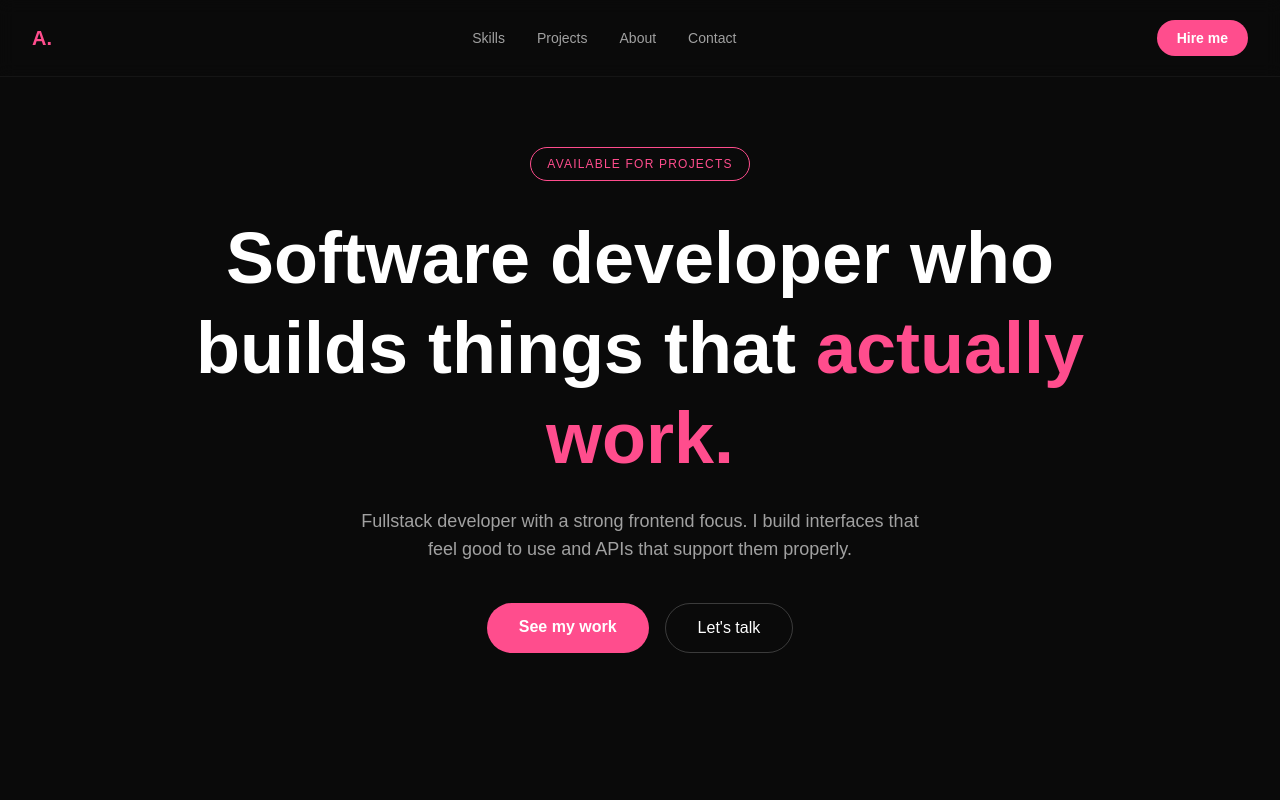
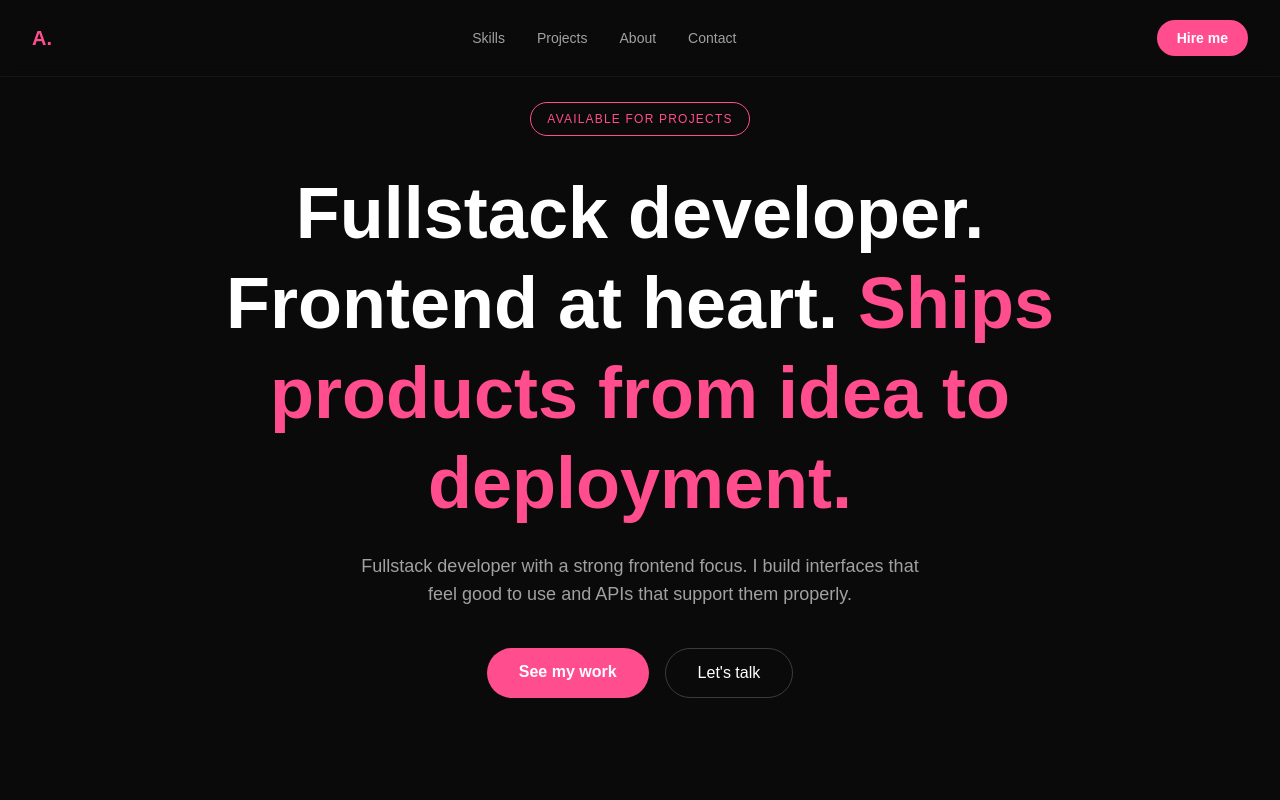
Before and after one commit to lina98st/portfolio, a Next.js app: page / in a window 1280 px wide. Shown: the top 800 px of the page. Built offline with nearby package versions, Linux system fonts and the light colour scheme.

Commit message:
Update hero headline

```diff
--- a/app/page.tsx
+++ b/app/page.tsx
@@ -7,10 +7,10 @@ export default function Home() {
         <span className="border border-pink text-pink text-xs tracking-widest uppercase px-4 py-2 rounded-full mb-8">
           Available for projects
         </span>
-        <h1 className="text-5xl md:text-7xl font-bold leading-tight max-w-4xl">
-        Software developer who builds things that{" "}
-       <span className="text-pink">actually work.</span>
-        </h1>
+<h1 className="text-5xl md:text-7xl font-bold leading-tight max-w-4xl">
+  Fullstack developer. Frontend at heart.{" "}
+  <span className="text-pink">Ships products from idea to deployment.</span>
+</h1>
         <p className="mt-6 text-muted text-lg max-w-xl">
           Fullstack developer with a strong frontend focus. I build
           interfaces that feel good to use and APIs that support them properly.
```
